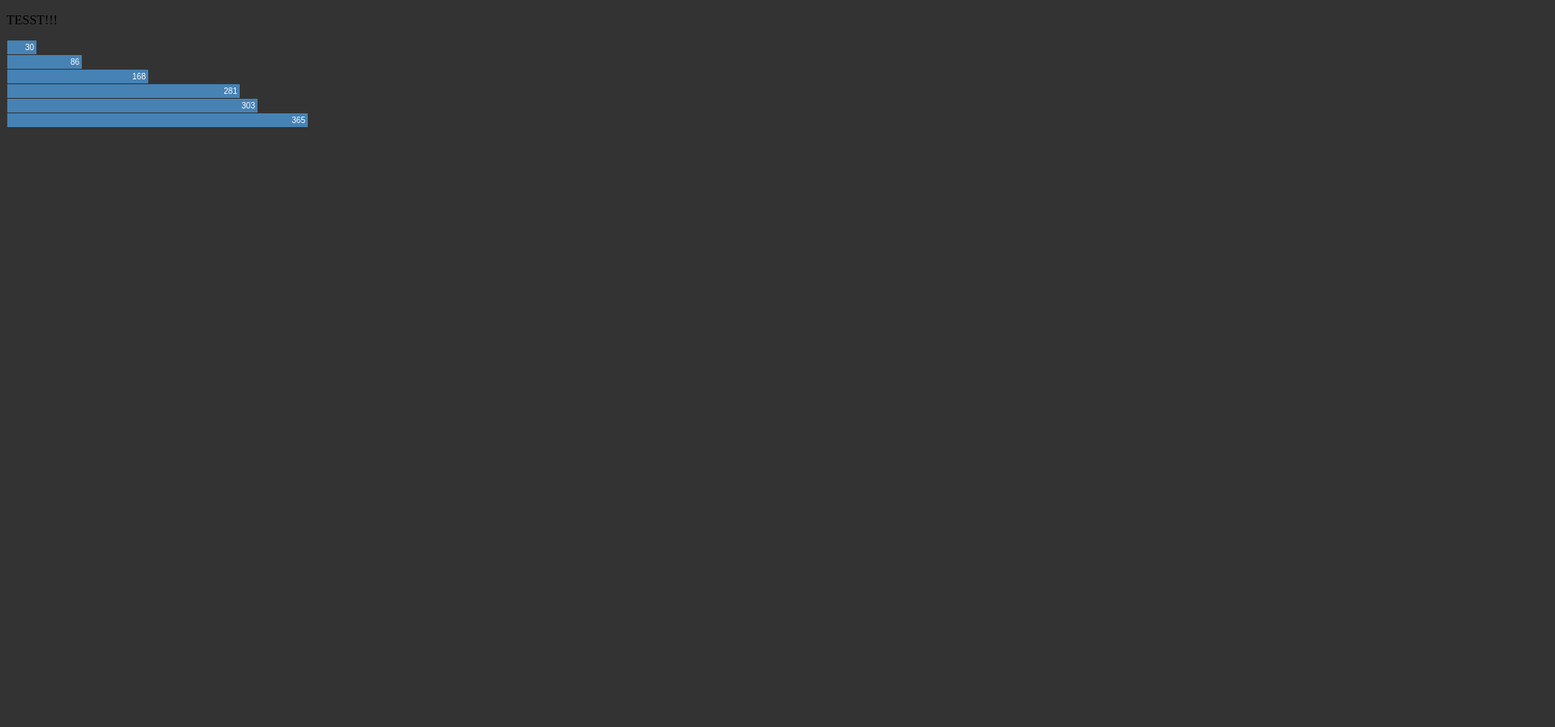
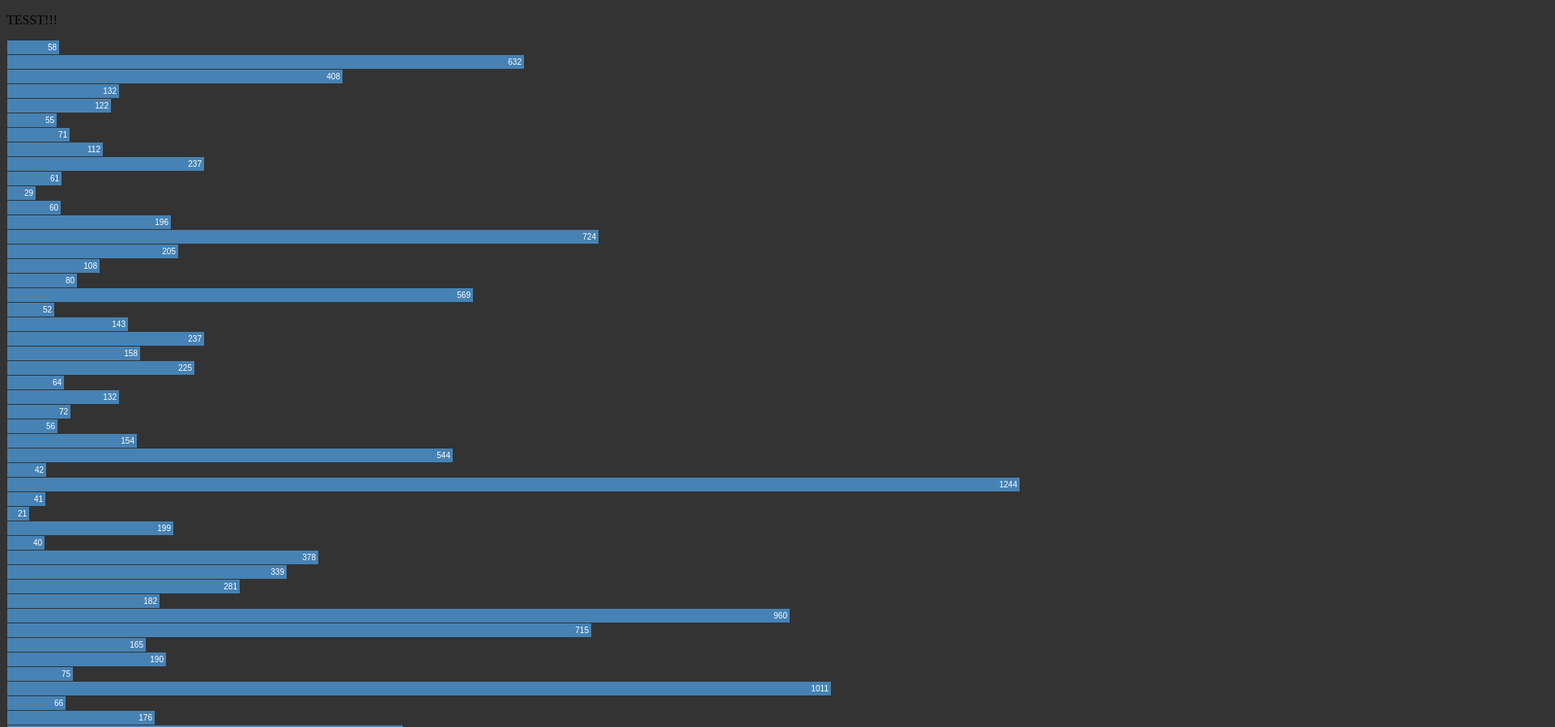
Before and after one commit to maximedezette/test_d3js, a plain HTML site: page index.html in a window 1280 px wide. Shown: the top 898 px of the page at 81% size, 1920 px wide, since content can reach past the window. Before the commit the page ends 800 px from the top, so only its background shows below. Drawn offline with Linux system fonts and the light colour scheme.

Commit message:
Show population simple chart

```diff
--- a/index.html
+++ b/index.html
@@ -24,24 +24,47 @@
 
     <script src="d3.v5.min.js"></script>
     <script>
+
+        var format_data = [];
+
+
         d3.select("body").transition().style("background-color", "#333");
 
         var data = [30, 86, 168, 281, 303, 365];
         let result;
 
         async function getData() {
-            result = await d3.dsv(";", "TDV_hackaviz_2018.csv").then(function (data) { return data });
-            console.log(result[0]);
+            result = await d3.dsv(";", "TDV_hackaviz_2018.csv").then(function (data) {
+                return data
+            });
+
+            console.log(result[0]['population_2014']);
+            result.forEach(function (d) {
+                format_data.push(parseInt(d['population_2014']));
+            });
+            console.log(format_data);
+
+
+
+            d3.select(".chart")
+            .selectAll("div")
+            .data(format_data)
+            .enter()
+            .append("div")
+            .style("width", function (d) {
+                return d + "px";
+            })
+            .text(function (d) {
+                return d;
+            });
         }
+
+
         getData();
 
-        d3.select(".chart")
-            .selectAll("div")
-            .data(data)
-            .enter()
-            .append("div")
-            .style("width", function (d) { return d + "px"; })
-            .text(function (d) { return d; });
+
+
+
     </script>
 </body>
 
```
